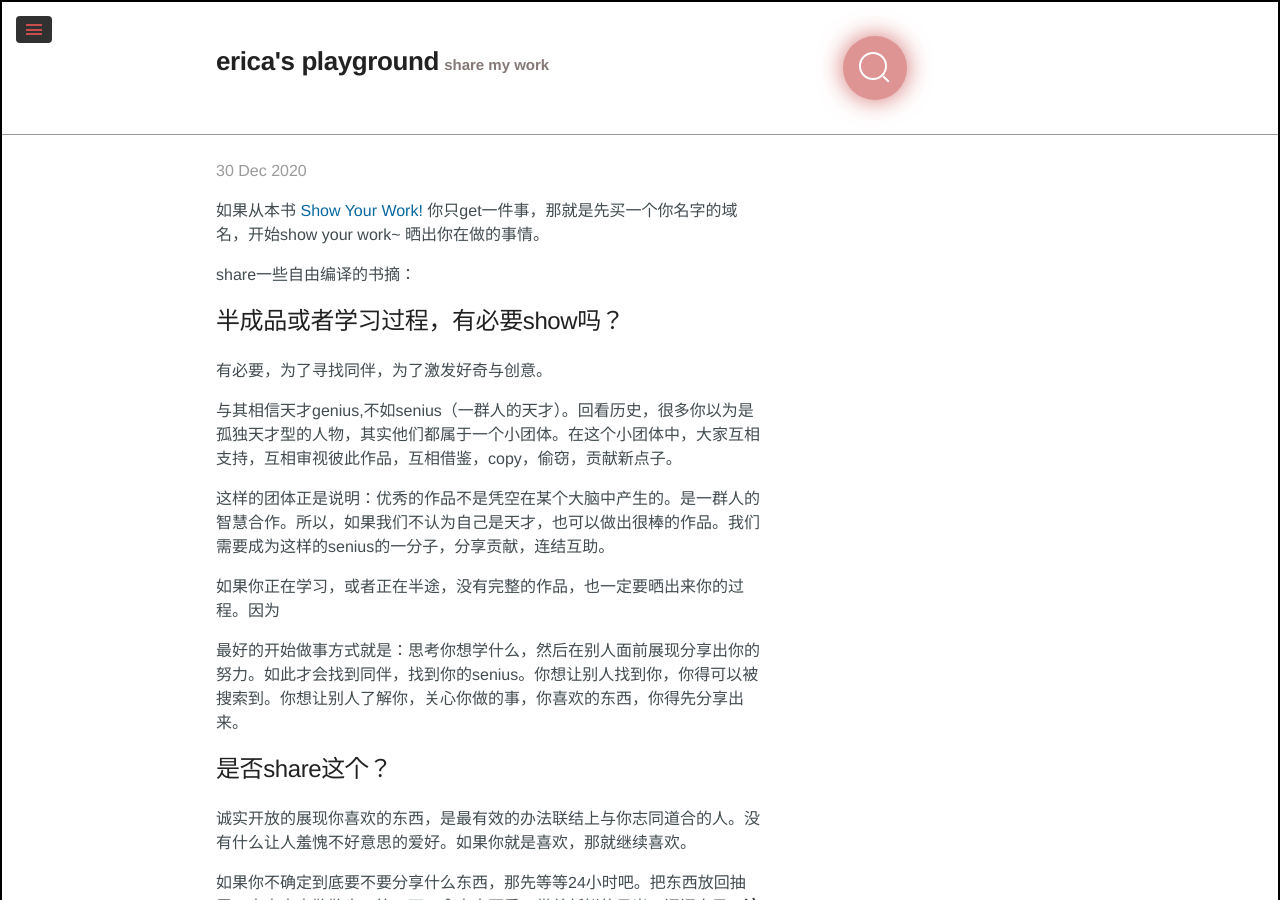
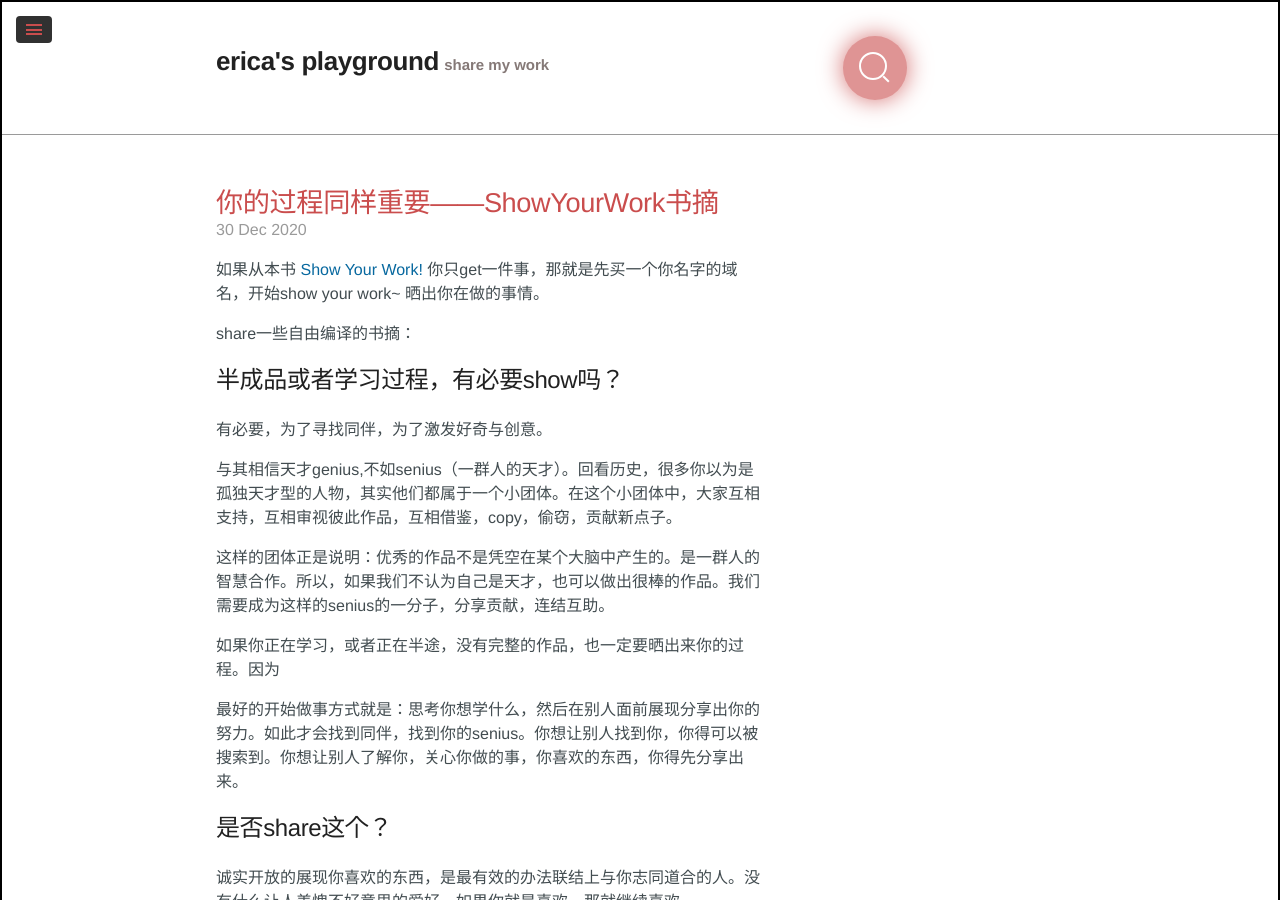
Before and after one commit to ericazhan/ericazhan.github.io, a Jekyll site: the page built from _posts/2020-12-30-show_your_work.md, in a window 1280 px wide and 900 px high. Built offline with Jekyll 4.4.1, drawn with Linux system fonts in a browser that asks for light colours; some web fonts are replaced; our own code applies the rules of GitHub Pages for plain Markdown files; comment, search, counter and statistics services are not loaded.

Commit message:
🎉 NEW:

```diff
--- a/_posts/2020-12-29-show_your_work.md
+++ b/_posts/2020-12-30-show_your_work.md
@@ -1,6 +1,6 @@
 ---
 layout: post
-title: show your work: 你的过程同样重要
+title: 你的过程同样重要——ShowYourWork书摘
 category: books
 description: "为什么要写博客，要分享你正在做的事情项目"
 tags: [分享,成长,作品]
```
